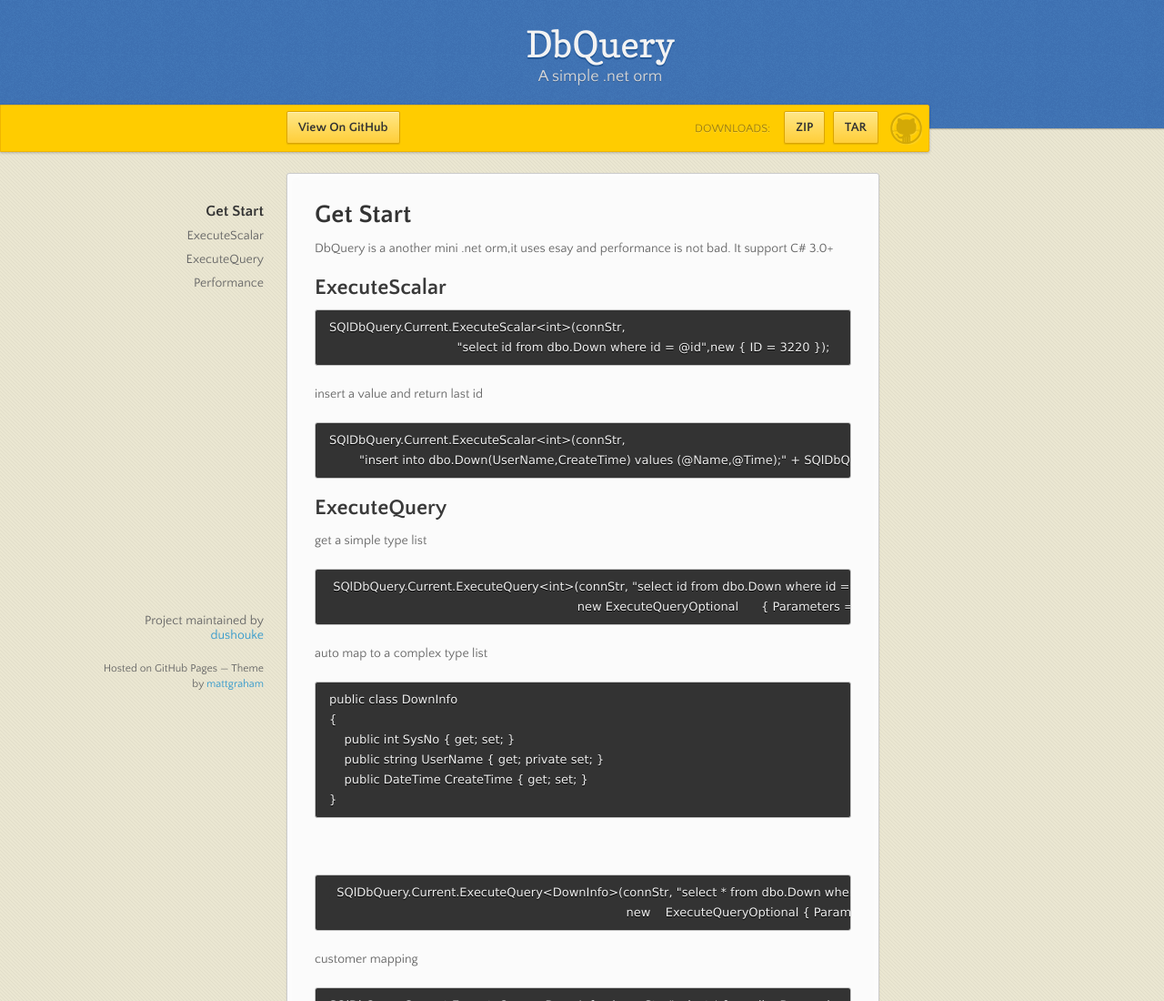
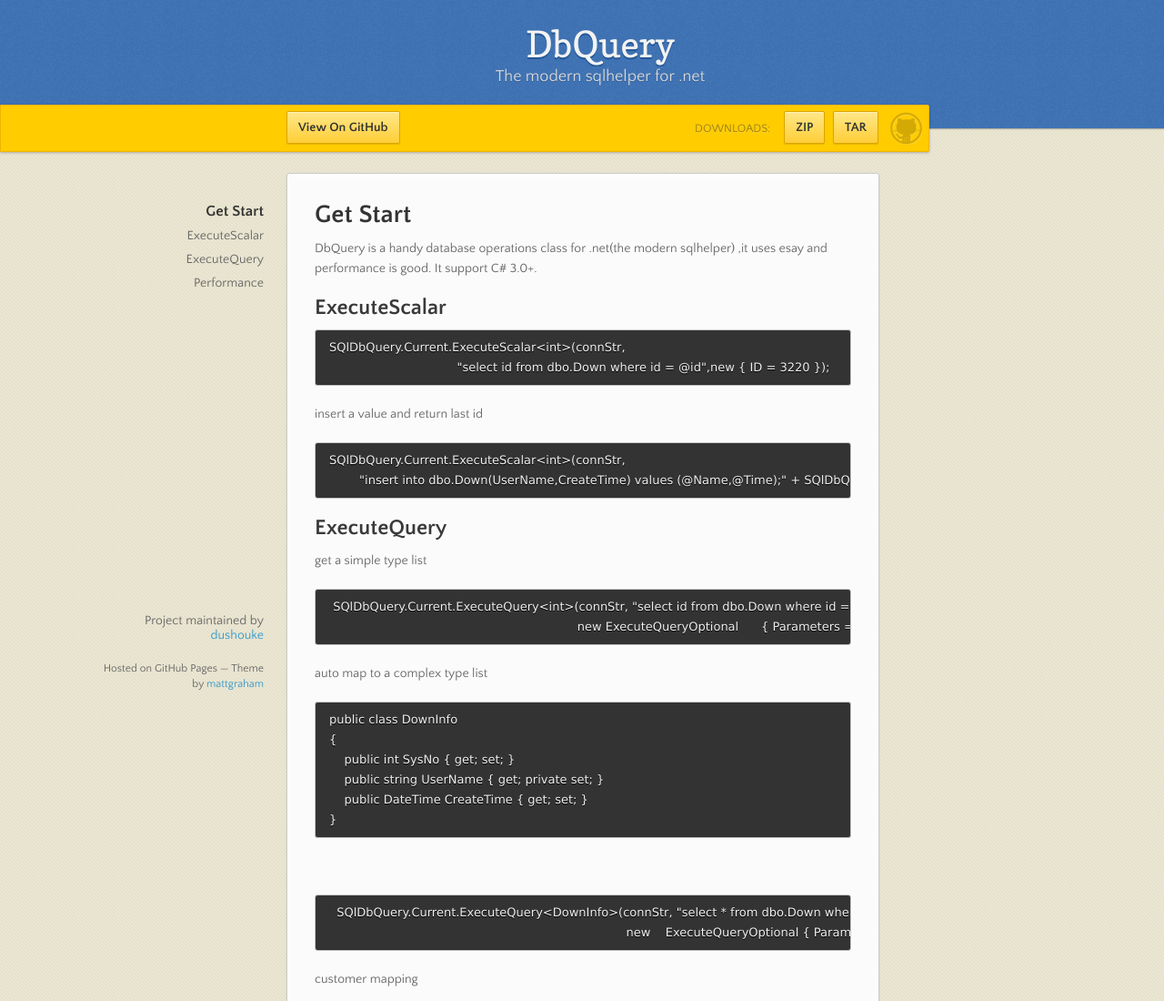
Before and after one commit to dushouke/DbQuery, a plain HTML site: page index.html in a window 1280 px wide. Shown: the top 1100 px of the page at 91% size. Drawn offline with nearby package versions, Linux system fonts and the light colour scheme.

```diff
--- a/index.html
+++ b/index.html
@@ -18,7 +18,7 @@
 
       <header>
         <h1>DbQuery</h1>
-        <p>A simple .net orm</p>
+        <p>The modern sqlhelper for .net</p>
       </header>
 
       <div id="banner">
@@ -41,8 +41,8 @@
       <section>
         <h1>Get Start</h1>
 
-<p>DbQuery is a another mini .net orm,it uses esay and performance is not bad.
- It support C# 3.0+</p>
+<p>DbQuery is a  handy database operations class for .net(the modern sqlhelper) ,it uses esay and performance is good.
+ It support C# 3.0+.</p>
 
 <h2>ExecuteScalar</h2>
 
```
Also changed, not shown: params.json (+1 -1 lines).
